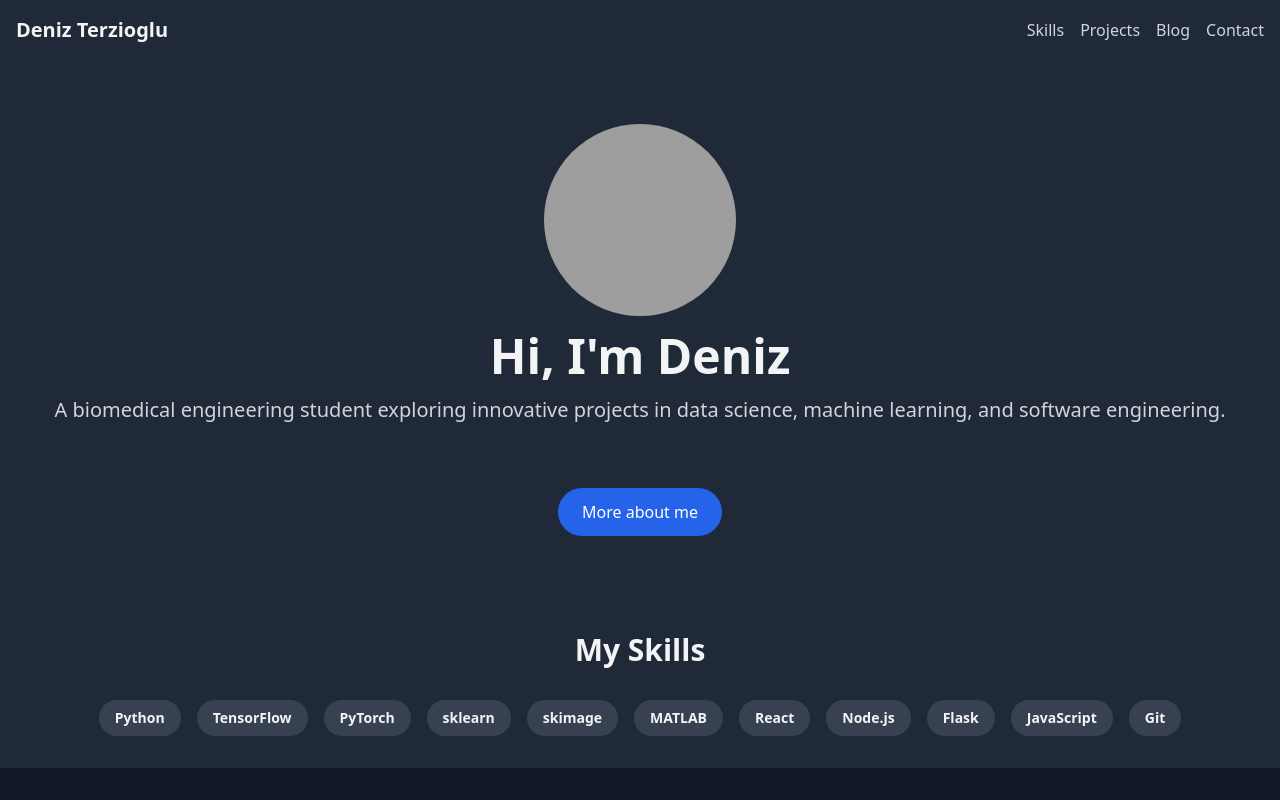
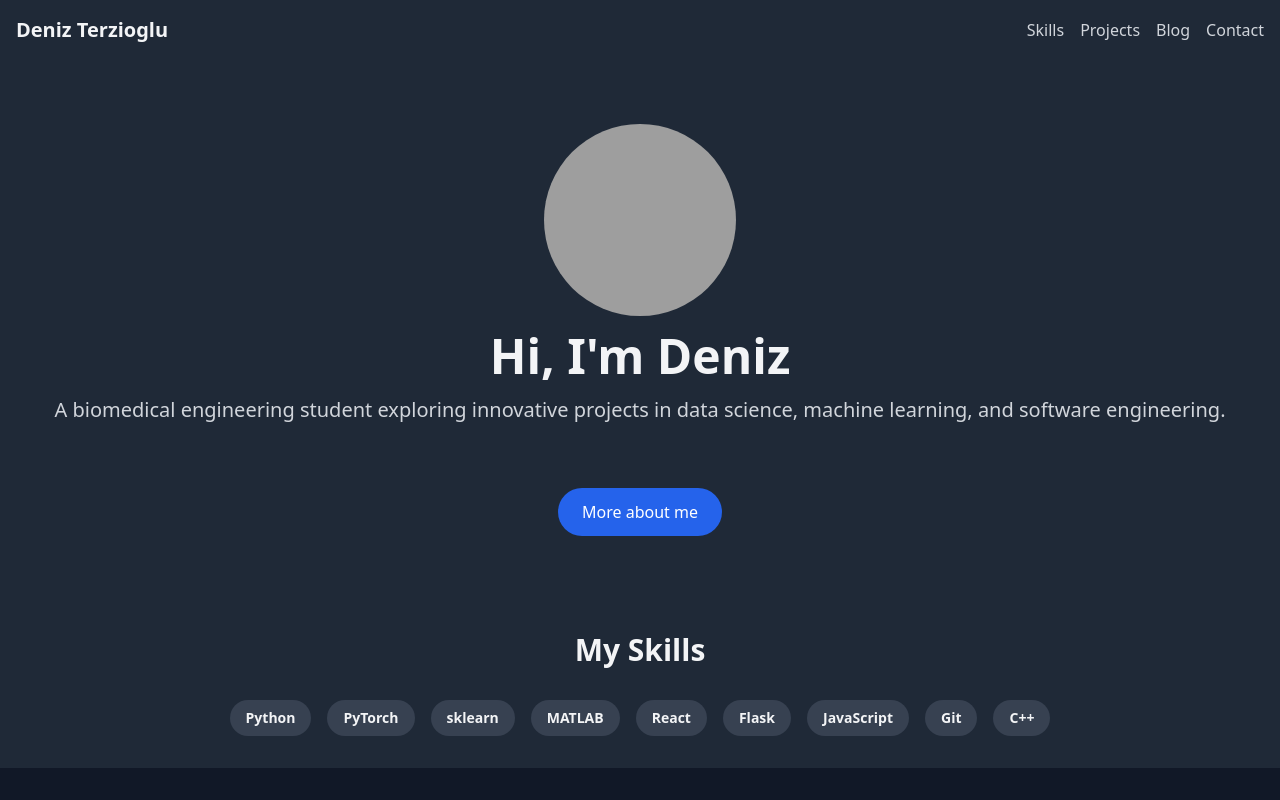
Before and after one commit to d-eniz/d-eniz.github.io, a React (Vite) app: page / in a window 1280 px wide. Shown: the top 800 px of the page. Built offline with nearby package versions, Linux system fonts and the light colour scheme; grey boxes are pictures that could not be loaded; the HTML template or start-up script is replaced by a standard one.

Commit message:
Update Skills component: remove outdated skills and add C++

```diff
--- a/src/components/Skills.jsx
+++ b/src/components/Skills.jsx
@@ -1,15 +1,13 @@
 const skills = [
   "Python",
-  "TensorFlow",
   "PyTorch",
   "sklearn",
-  "skimage",
   "MATLAB",
   "React",
-  "Node.js",
   "Flask",
   "JavaScript",
   "Git",
+  "C++"
 ];
 
 const Skills = () => {
```
